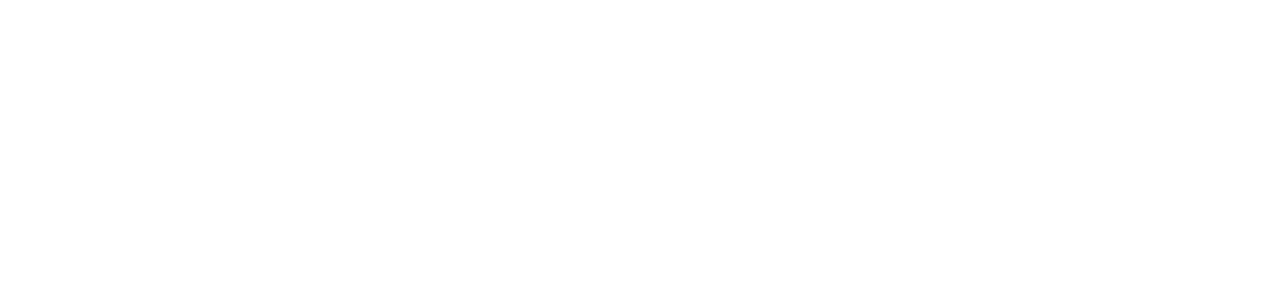
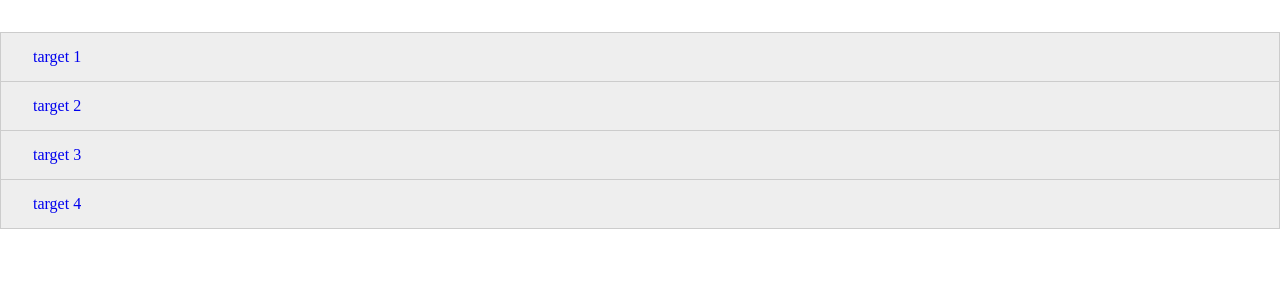
Before and after one commit to wshsh1996/vue-pc-project, a Vue app: page /collapse in a window 1280 px wide. Before the commit this address had no page. Shown: the top 300 px of the page. Built offline with nearby package versions, Linux system fonts and the light colour scheme.

Commit message:
feat: border-image属性使用

```diff
--- a/src/router/index.ts
+++ b/src/router/index.ts
@@ -32,6 +32,11 @@
       path: '/border-image',
       name: 'border-image',
       component: () => import('@/views/border-image/index.vue')
+    },
+    {
+      path: '/collapse',
+      name: 'collapse',
+      component: () => import('@/views/collapse/index.vue')
     }
   ]
 })
--- /dev/null
+++ b/src/views/collapse/index.vue
@@ -0,0 +1,102 @@
+<script setup lang="ts"></script>
+
+<template>
+  <div class="container">
+    <div class="row" style="margin-top: 2rem">
+      <div class="t-collapse">
+        <a class="collapse-target" href="#modal1">target 1</a>
+        <div class="collapse-body" id="modal1">
+          <a class="collapse-close" href="#">target 1</a>
+          <p>
+            在前面两篇文章《你不知道的CSS（一）》和《你不知道的CSS（二）》中大致介绍了一些CSS方面比较隐晦的但又很实用的技巧。相信这些技巧会为大家在项目实践中带来一定的帮助，本文作为《你不知道的CSS》系列的第三篇文章，将继续在CSS技巧方面进行探讨，不同于前两篇的是，本文将着重介绍CSS中伪类和伪元素在项目中的应用场景。伪类相信大家最熟悉也是用的最多的莫过于:hover,
+            :active,
+            :focus之类的，因为这些在平常的项目中太常用了（然而我目前依然见过还有用js去添加.hover类来变化背景色的同学😴）。而伪元素如:before,
+            :after相信大家也用的烂熟了。
+            当然对于比较常见的伪类（元素）不在本文的讨论范围类，本文主要介绍一些生僻的但是又非常实用的伪类(元素)。CSS的世界已经变天了，抛开过去，拥抱变化吧~
+          </p>
+        </div>
+      </div>
+      <div class="t-collapse">
+        <a class="collapse-target" href="#modal2">target 2</a>
+        <div class="collapse-body" id="modal2">
+          <a class="collapse-close" href="#">target 2</a>
+          <p>
+            在前面两篇文章《你不知道的CSS（一）》和《你不知道的CSS（二）》中大致介绍了一些CSS方面比较隐晦的但又很实用的技巧。相信这些技巧会为大家在项目实践中带来一定的帮助，本文作为《你不知道的CSS》系列的第三篇文章，将继续在CSS技巧方面进行探讨，不同于前两篇的是，本文将着重介绍CSS中伪类和伪元素在项目中的应用场景。伪类相信大家最熟悉也是用的最多的莫过于:hover,
+            :active,
+            :focus之类的，因为这些在平常的项目中太常用了（然而我目前依然见过还有用js去添加.hover类来变化背景色的同学😴）。而伪元素如:before,
+            :after相信大家也用的烂熟了。
+            当然对于比较常见的伪类（元素）不在本文的讨论范围类，本文主要介绍一些生僻的但是又非常实用的伪类(元素)。CSS的世界已经变天了，抛开过去，拥抱变化吧~
+          </p>
+        </div>
+      </div>
+      <div class="t-collapse">
+        <a class="collapse-target" href="#modal3">target 3</a>
+        <div class="collapse-body" id="modal3">
+          <a class="collapse-close" href="#">target 3</a>
+          <p>
+            在前面两篇文章《你不知道的CSS（一）》和《你不知道的CSS（二）》中大致介绍了一些CSS方面比较隐晦的但又很实用的技巧。相信这些技巧会为大家在项目实践中带来一定的帮助，本文作为《你不知道的CSS》系列的第三篇文章，将继续在CSS技巧方面进行探讨，不同于前两篇的是，本文将着重介绍CSS中伪类和伪元素在项目中的应用场景。伪类相信大家最熟悉也是用的最多的莫过于:hover,
+            :active,
+            :focus之类的，因为这些在平常的项目中太常用了（然而我目前依然见过还有用js去添加.hover类来变化背景色的同学😴）。而伪元素如:before,
+            :after相信大家也用的烂熟了。
+            当然对于比较常见的伪类（元素）不在本文的讨论范围类，本文主要介绍一些生僻的但是又非常实用的伪类(元素)。CSS的世界已经变天了，抛开过去，拥抱变化吧~
+          </p>
+        </div>
+      </div>
+      <div class="t-collapse">
+        <a class="collapse-target" href="#modal4">target 4</a>
+        <div class="collapse-body" id="modal4">
+          <a class="collapse-close" href="#">target 4</a>
+          <p>
+            在前面两篇文章《你不知道的CSS（一）》和《你不知道的CSS（二）》中大致介绍了一些CSS方面比较隐晦的但又很实用的技巧。相信这些技巧会为大家在项目实践中带来一定的帮助，本文作为《你不知道的CSS》系列的第三篇文章，将继续在CSS技巧方面进行探讨，不同于前两篇的是，本文将着重介绍CSS中伪类和伪元素在项目中的应用场景。伪类相信大家最熟悉也是用的最多的莫过于:hover,
+            :active,
+            :focus之类的，因为这些在平常的项目中太常用了（然而我目前依然见过还有用js去添加.hover类来变化背景色的同学😴）。而伪元素如:before,
+            :after相信大家也用的烂熟了。
+            当然对于比较常见的伪类（元素）不在本文的讨论范围类，本文主要介绍一些生僻的但是又非常实用的伪类(元素)。CSS的世界已经变天了，抛开过去，拥抱变化吧~
+          </p>
+        </div>
+      </div>
+    </div>
+  </div>
+</template>
+
+<style scoped lang="scss">
+.t-collapse {
+  border: 1px solid #ccc;
+  margin-top: -1px;
+  &:first-child {
+    margin-top: 0;
+  }
+  .collapse-target,
+  .collapse-close {
+    cursor: pointer;
+    height: 3rem;
+    line-height: 2rem;
+    padding: 0.5rem 2rem;
+    text-decoration: none;
+    user-select: none;
+    background: #eee;
+  }
+  > .collapse-target {
+    display: block;
+  }
+  > .collapse-body {
+    position: relative;
+    display: none;
+    padding: 2rem;
+    .collapse-close {
+      display: none;
+      position: absolute;
+      top: -3rem;
+      width: 100%;
+      left: 0;
+    }
+    &:target {
+      display: block;
+      .collapse-close {
+        display: block;
+        border-bottom: 1px solid #ddd;
+      }
+    }
+  }
+}
+</style>
--- a/src/views/home/index.vue
+++ b/src/views/home/index.vue
@@ -6,7 +6,8 @@
   { path: '/imageUpload', name: '上传文件（拖拽）' },
   { path: '/table', name: 'table表格拖拽' },
   { path: '/self-adaptation', name: '自适应布局' },
-  { path: '/border-image', name: 'border-image属性' }
+  { path: '/border-image', name: 'border-image属性' },
+  { path: '/collapse', name: '折叠面板' }
 ])
 </script>
 
```
